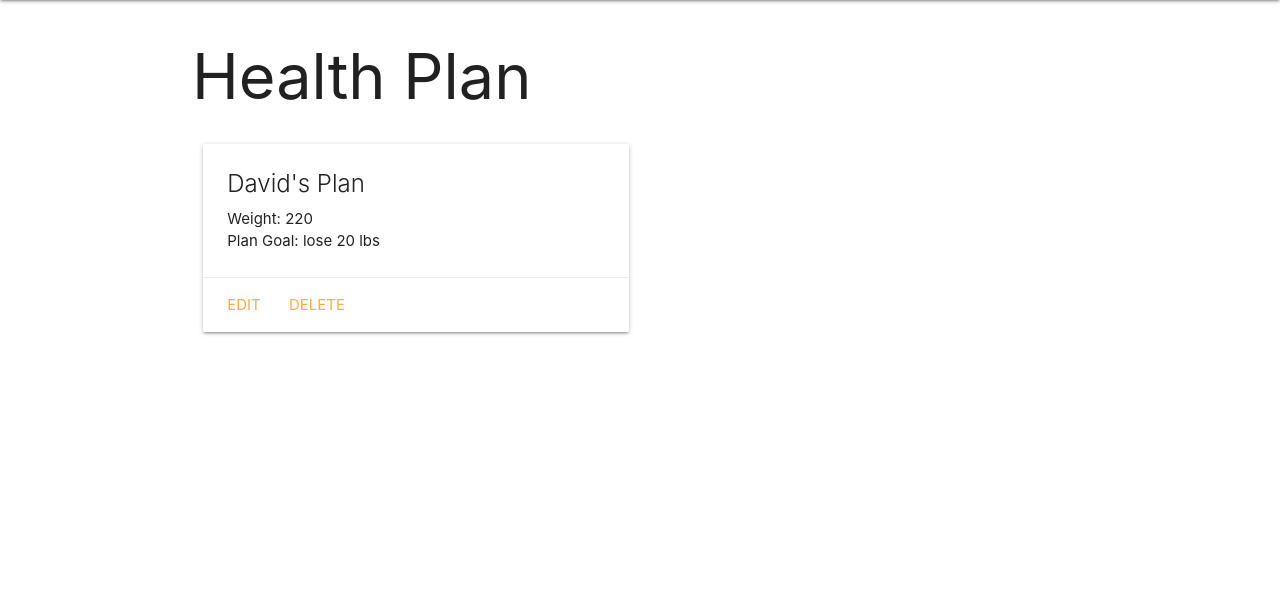
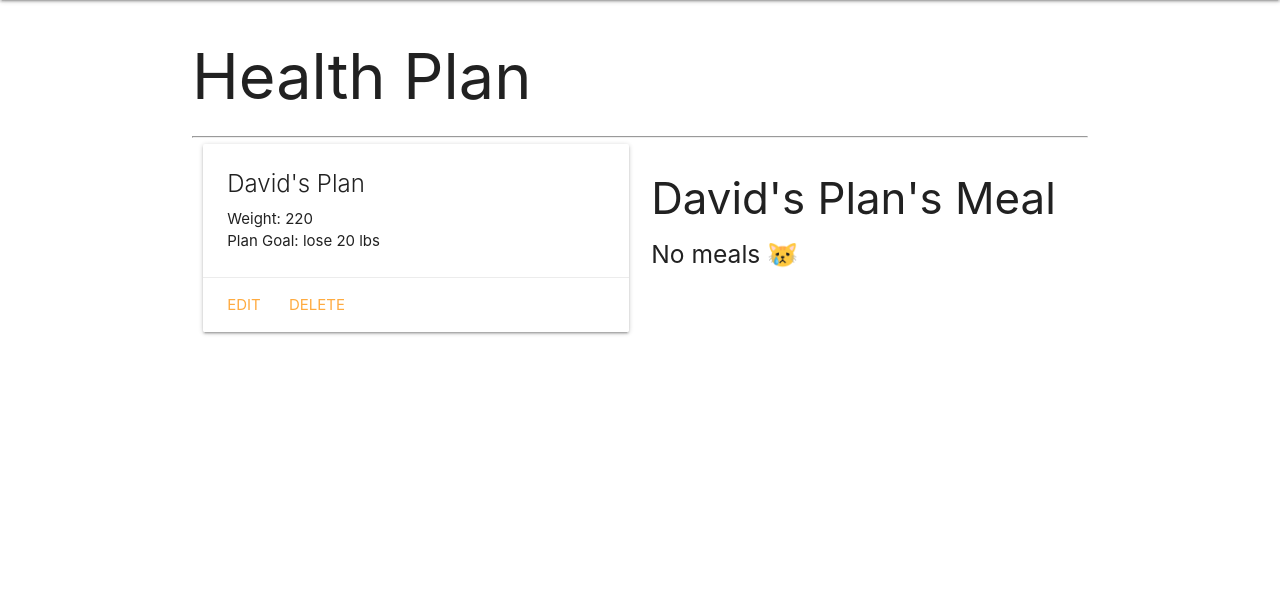
Before and after one commit to davebenner14/Gym-Buddy, a Django app: page /plans/2/ in a window 1280 px wide. Shown: the part 64-671 px from the top of the page. Run offline with Django 4.2, Linux system fonts and the light colour scheme; data comes from the database, SQL or seed files in the repository.

Commit message:
finsih m to m for health- meal

```diff
--- a/main_app/models.py
+++ b/main_app/models.py
@@ -2,7 +2,20 @@ from django.db import models
 from django.urls import reverse
 
 
+
 # Create your models here.
+class Meal(models.Model):
+    name = models.CharField(max_length=50)
+    description = models.TextField()
+    price = models.DecimalField(max_digits=5, decimal_places=2)
+    created_at = models.DateTimeField(auto_now_add=True)
+
+    def __str__(self):
+        return self.name
+
+    def get_absolute_url(self):
+        return reverse('meals_detail', kwargs={'pk': self.id})
+
 class Exercise(models.Model):
     TypeOfWorkout = models.CharField(max_length=100)
     duration = models.IntegerField()
@@ -22,6 +35,10 @@ class Plan(models.Model):
     name = models.CharField(max_length=100)
     weight = models.IntegerField()
     goal = models.TextField(max_length=250)
+    meals = models.ManyToManyField(Meal)
+
+
+
 
 
     def __str__(self):
@@ -29,15 +46,3 @@ class Plan(models.Model):
 
     def get_absolute_url(self):
         return reverse('detail', kwargs={'plan_id': self.id})
-
-class Meal(models.Model):
-    name = models.CharField(max_length=50)
-    description = models.TextField()
-    price = models.DecimalField(max_digits=5, decimal_places=2)
-    created_at = models.DateTimeField(auto_now_add=True)
-
-    def __str__(self):
-        return self.name
-
-    def get_absolute_url(self):
-        return reverse('toys_detail', kwargs={'pk': self.id})
--- a/main_app/templates/plans/detail.html
+++ b/main_app/templates/plans/detail.html
@@ -21,5 +21,24 @@
       <!-- Add the following one as well -->
     </div>
   </div>
+  <hr>
+<div class="row">
+  <div class="col s6">
+    <h3>{{ plan.name }}'s Meal</h3>
+    {% if plan.meals.count %}
+      {% for meal in plan.meals.all %}
+        <div class="card">
+          <div class="card-content">
+            <span class="card-title">
+              <p>Meal: {{ meal.name }}</p>
+              $<span style="color: {{ meal.price }}">{{ meal.price }}</span> {{ mael.name }}
+            </span>
+          </div>
+        </div>
+      {% endfor %}
+    {% else %}
+      <h5>No meals 😿</h5>
+    {% endif %}
+  </div>
 </div>
 {% endblock %}
```
Also changed, not shown: db.sqlite3, main_app/migrations/0004_remove_plan_exercises.py (added), main_app/migrations/0005_plan_meals.py (added).
